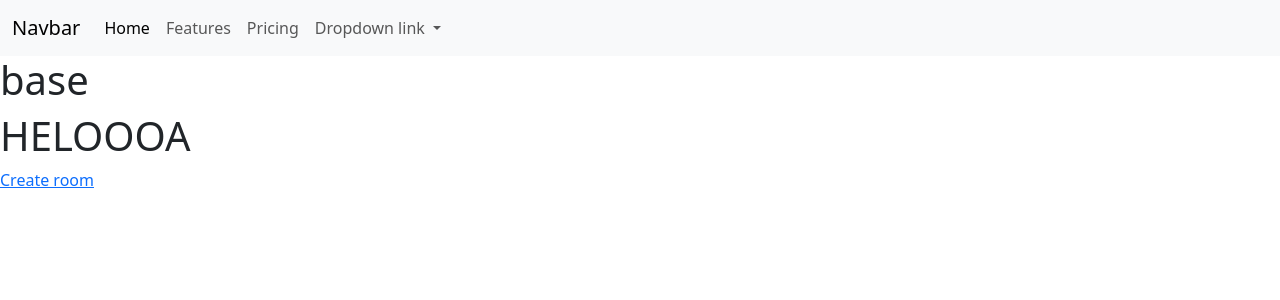
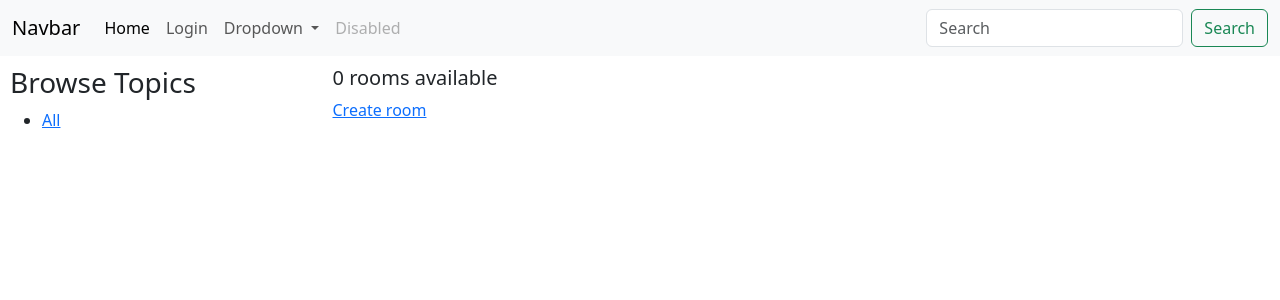
Before and after one commit to Lorenzo9196/django-forum, a Django app: page / in a window 1280 px wide. Shown: the top 300 px of the page. Run offline with Django 4.2, Linux system fonts and the light colour scheme; data that the repository does not hold is empty.

Commit message:
added login/logout views - messages for login - loginrequiered

```diff
--- a/base/templates/base.html
+++ b/base/templates/base.html
@@ -10,8 +10,14 @@
 <body>
 
     {% include "nav.html" %}
-  <h1>base</h1>
 
+    {% if messages %}
+      <ul class="messages">
+          {% for message in messages %}
+          <li>{{ message }}</li>
+          {% endfor %}
+      </ul>
+      {% endif %}
 
     {% block content %}
 
--- a/base/templates/home.html
+++ b/base/templates/home.html
@@ -1,17 +1,39 @@
-{% extends 'base.html' %}
+{% extends 'base.html' %} {% block content %}
 
+<style>
 
-{% block content %}
-
-<h1>HELOOOA</h1>
-
-<a href=" {% url 'create-room' %}">Create room</a>
-{% for room in rooms %}
+    .home-container {
+        display: grid;
+        grid-template-columns: 1fr 3fr;
+        grid-template-areas: "title title" "content content";
+        grid-gap: 10px;
+        padding: 10px;
+        margin: 1
+    }
+</style>
+<div class="home-container">
+  <div>
+    <h3>Browse Topics</h3>
+    <ul>
+    <li><a href="{% url 'home' %}">All</a></li>
+      {% for topic in topics %}
+      <li><a href="{% url 'home' %}?q={{topic.topic}}">{{ topic.topic }}</a></li>
+      {% endfor %}
+    </ul>
+  </div>
+  <div>
+    <h5>{{ room_count }} rooms available </h5>
+    <a href=" {% url 'create-room' %}">Create room</a>
     <div>
-        <a href=" {% url 'update-room' %}">update</a>
+      {% for room in rooms %}
+      <div>
+        <a href=" {% url 'update-room' room.id %}">update</a>
         <a href=" {% url 'delete-room' room.id %}">delete</a>
         <li>room: <a href="{% url 'room' room.id %}">{{ room.name }}</a></li>
+        <hr />
+      </div>
+      {% endfor %}
     </div>
-{% endfor %}
-
+  </div>
+</div>
 {% endblock content %}
--- a/base/templates/nav.html
+++ b/base/templates/nav.html
@@ -1,31 +1,41 @@
 <nav class="navbar navbar-expand-lg bg-body-tertiary">
     <div class="container-fluid">
       <a class="navbar-brand" href="#">Navbar</a>
-      <button class="navbar-toggler" type="button" data-bs-toggle="collapse" data-bs-target="#navbarNavDropdown" aria-controls="navbarNavDropdown" aria-expanded="false" aria-label="Toggle navigation">
+      <button class="navbar-toggler" type="button" data-bs-toggle="collapse" data-bs-target="#navbarSupportedContent" aria-controls="navbarSupportedContent" aria-expanded="false" aria-label="Toggle navigation">
         <span class="navbar-toggler-icon"></span>
       </button>
-      <div class="collapse navbar-collapse" id="navbarNavDropdown">
-        <ul class="navbar-nav">
+      <div class="collapse navbar-collapse" id="navbarSupportedContent">
+        <ul class="navbar-nav me-auto mb-2 mb-lg-0">
           <li class="nav-item">
             <a class="nav-link active" aria-current="page" href="{% url 'home' %}">Home</a>
           </li>
           <li class="nav-item">
-            <a class="nav-link" href="#">Features</a>
-          </li>
-          <li class="nav-item">
-            <a class="nav-link" href="#">Pricing</a>
+            {% if request.user.is_authenticated %}
+            <a class="nav-link" href="{% url 'logout' %}">Logout</a>
+
+            {% else %}
+            <a class="nav-link" href="{% url 'login' %}">Login</a>
+            {% endif %}
           </li>
           <li class="nav-item dropdown">
             <a class="nav-link dropdown-toggle" href="#" role="button" data-bs-toggle="dropdown" aria-expanded="false">
-              Dropdown link
+              Dropdown
             </a>
             <ul class="dropdown-menu">
               <li><a class="dropdown-item" href="#">Action</a></li>
               <li><a class="dropdown-item" href="#">Another action</a></li>
+              <li><hr class="dropdown-divider"></li>
               <li><a class="dropdown-item" href="#">Something else here</a></li>
             </ul>
           </li>
+          <li class="nav-item">
+            <a class="nav-link disabled">Disabled</a>
+          </li>
         </ul>
+        <form class="d-flex" role="search" method="GET" action="{% url 'home' %}?">
+          <input class="form-control me-2" type="search" placeholder="Search" aria-label="Search" name="q">
+          <button class="btn btn-outline-success" type="submit">Search</button>
+        </form>
       </div>
     </div>
   </nav>
--- a/base/urls.py
+++ b/base/urls.py
@@ -4,8 +4,10 @@ from . import views
 
 urlpatterns = [
     path('', views.home, name='home'),
+    path('login/', views.registerLogin, name='login'),
+    path('logout/', views.logoutView, name='logout'),
     path('room/<int:pk>/', views.room, name='room'),
     path('create-room/', views.createRoom, name='create-room'),
-    path('update-room/', views.updateRoom, name='update-room'),
+    path('update-room/<int:pk>/', views.updateRoom, name='update-room'),
     path('delete-room/<int:pk>/', views.deleteRoom, name='delete-room'),
 ]
--- a/base/views.py
+++ b/base/views.py
@@ -1,39 +1,73 @@
 from django.shortcuts import render, redirect
-from .models import Room
+from django.db.models import Q
+from django.contrib.auth.models import User
+from django.contrib.auth import authenticate, login, logout
+from django.contrib import messages
+from django.contrib.auth.decorators import login_required
+from .models import Room, Topic
 from .forms import RoomForm
 
 # Create your views here.
+def registerLogin(request):
+    if request.method == 'POST':
+       username = request.POST.get('username')
+       password = request.POST.get('password')
+
+       user = authenticate(request, username=username, password=password)
+
+       if user is not None:
+          login(request, user)
+          messages.success(request, "Welcome")
+          return redirect('home')
+       else:
+          messages.error(request, "username or password is incorrect")
+    context = {}
+    return render(request, 'register_login.html', context)
+
+def logoutView(request):
+    logout(request)
+    return redirect('home')
+
 def home(request):
-     rooms = Room.objects.all()
-     return render(request, 'home.html', {'rooms': rooms})
+    q = request.GET.get('q') if request.GET.get('q')!= None else ''
+    rooms = Room.objects.filter(Q(topic__topic__icontains=q) | Q(description__icontains=q) |  Q(name__icontains=q))
+    topics = Topic.objects.all()
+    room_count = rooms.count()
+    context = {'rooms': rooms, 'topics': topics, 'room_count': room_count}
+    return render(request, 'home.html', context)
 
 
 def room(request,pk):
-     room = Room.objects.get(id=pk)
-     return render(request, 'room.html', {'room': room})
+    room = Room.objects.get(id=pk)
+    return render(request, 'room.html', {'room': room})
 
+@login_required(login_url='login')
 def createRoom(request):
-     form = RoomForm()
-     if request.method == 'POST':
-          form = RoomForm(request.POST)
-          if form.is_valid():
-              form.save()
-              return redirect('home')
-     return render(request, 'create_room.html', {'form': form})
+    form = RoomForm()
+    if request.method == 'POST':
+        form = RoomForm(request.POST)
+        if form.is_valid():
+          form.save()
+          return redirect('home')
+    return render(request, 'create_room.html', {'form': form})
 
+
+@login_required(login_url='login')
 def updateRoom(request,pk):
-     room = Room.objects.get(id=pk)
-     form = RoomForm(request.POST, instance=room)
-     if request.method == 'POST':
-          form = RoomForm(request.POST, instance=room)
-          if form.is_valid():
-              form.save(request.POST, instance=room)
-              return redirect('home')
-     return render(request, 'update_room.html', {'form': form})
+    room = Room.objects.get(id=pk)
+    form = RoomForm(instance=room)
+    if request.method == 'POST':
+        form = RoomForm(request.POST, instance=room)
+        if form.is_valid():
+          form.save(request.POST)
+          return redirect('home')
+    return render(request, 'update_room.html', {'form': form})
 
+
+@login_required(login_url='login')
 def deleteRoom(request,pk):
-     room = Room.objects.get(id=pk)
-     if request.method == 'POST':
-          room.delete()
-          return redirect('home')
-     return render(request, 'delete_room.html', {'room': room})
+    room = Room.objects.get(id=pk)
+    if request.method == 'POST':
+        room.delete()
+        return redirect('home')
+    return render(request, 'delete_room.html', {'room': room})
```
Also changed, not shown: base/templates/register_login.html (added, +13 -0 lines).
